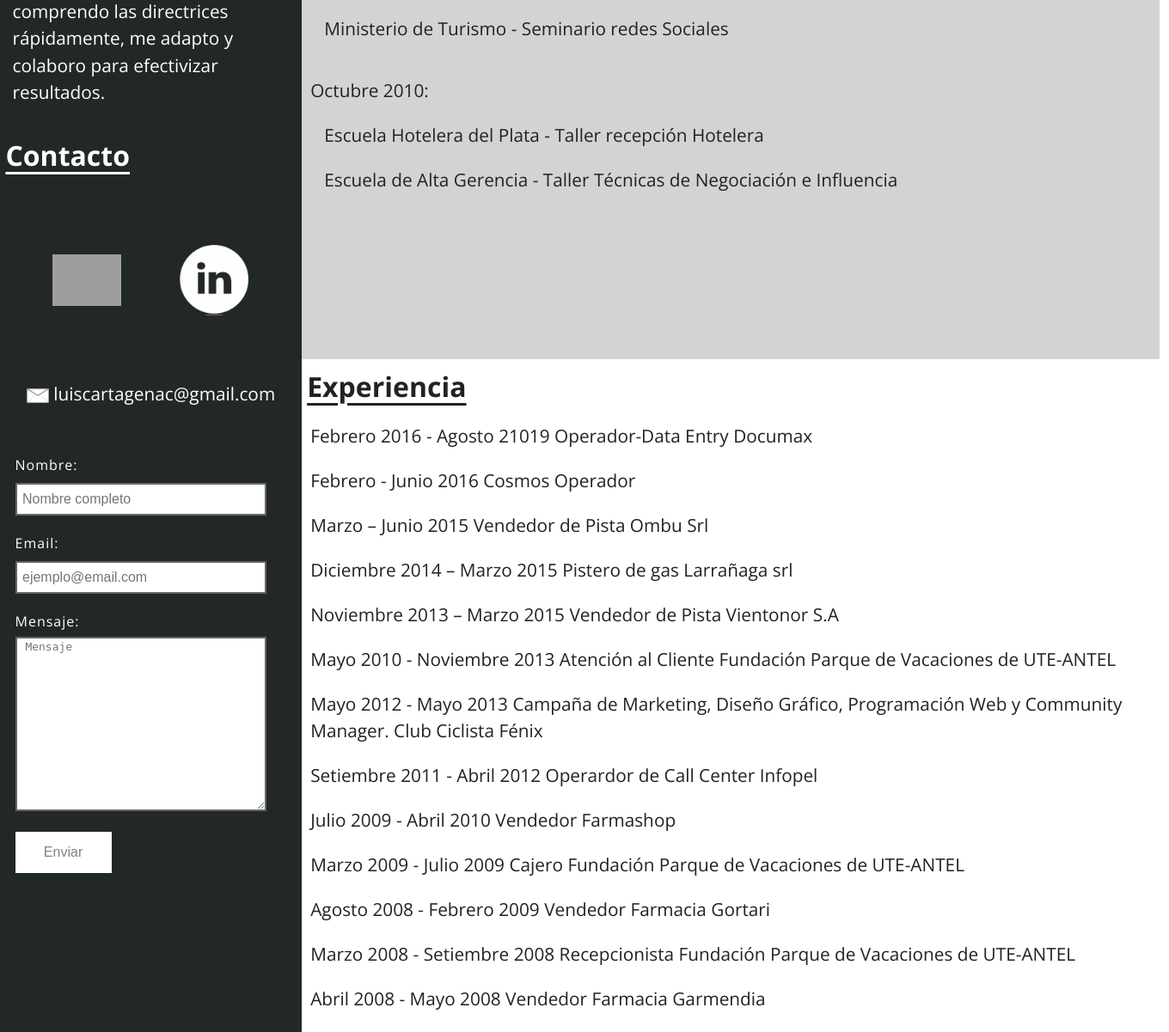
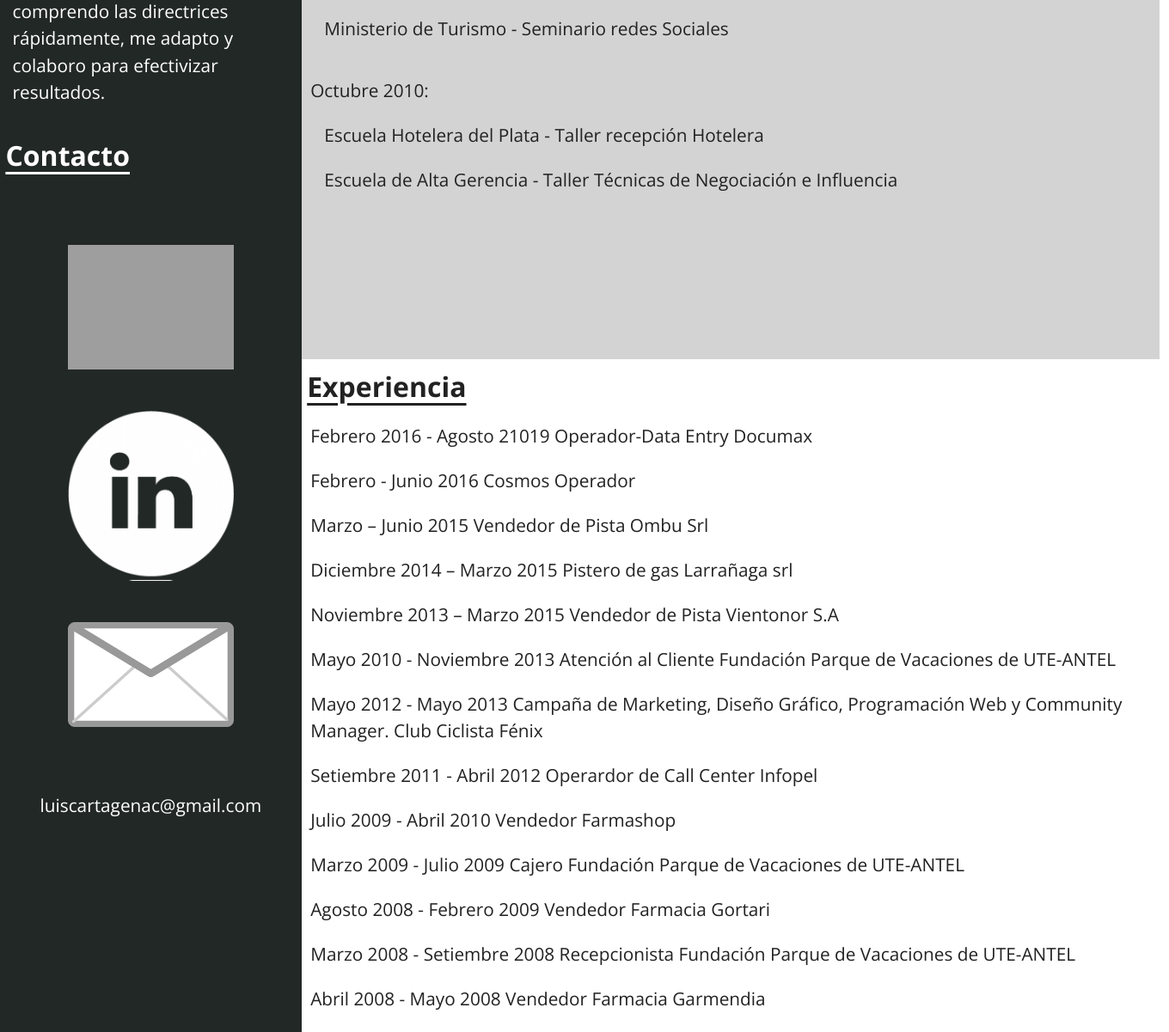
Before and after one commit to luiscarta/cv, a PHP site: page /index.html in a window 1360 px wide. Shown: the part 994-2195 px from the top of the page at 86% size. Run offline with PHP 8.4, Linux system fonts and the light colour scheme; grey boxes are pictures that could not be loaded.

Commit message:
Add files via upload
correcciones

```diff
--- a/css/album.css
+++ b/css/album.css
@@ -27,8 +27,8 @@
             transform: translateX(0);
   }
   100% {
-    -webkit-transform: translateX(calc(-705px * 7));
-            transform: translateX(calc(-705px * 7));
+    -webkit-transform: translateX(calc(-770px * 7));
+            transform: translateX(calc(-770px * 7));
   }
 }
 .slider {
--- a/css/estilos.css
+++ b/css/estilos.css
@@ -70,8 +70,8 @@ div.educacion ul, div.experiencia ul{
 }
 .iconos_a{
 	height: auto;
-	margin: 1.5em 2em;
-	width: 5em;
+	margin: 1.5em 1em;
+	width: 55%;
 }
 .iconos{
 	height: 0.8em;
--- a/index.html
+++ b/index.html
@@ -27,19 +27,11 @@ climas de trabajo. Independiente para elaborar, asumiendo las responsabilidades
 				<a href="https://api.whatsapp.com/send?phone=598097451697"><img src="img/whatsapp.png" alt="whatsapp" class="iconos_a"></a>
 			<a href="https://uy.linkedin.com/in/luis-cartagena-b806bb173"><img src="img/linkedin.png" alt="linkedin" class="iconos_a"></a>
 			<br>
-			<p class="centrado"><img src="img/mail.png" alt="mail" class="iconos"> luiscartagenac@gmail.com</p>
+			<a href="mailto:luiscartagenac@gmail.com">
+			<img src="img/mail.png" alt="mail" class="iconos_a"></a>
+			<p class="centrado"> luiscartagenac@gmail.com</p>
 			</div>
-			<div class="contacto">
-				<form method="post" action="index.php">
-       <label for="nombre"> Nombre:</label>
-       <input id="nombre" name="nombre" placeholder=" Nombre completo">
-       <label for="email"> Email:</label>
-       <input id="email" name="email" type="email" placeholder=" ejemplo@email.com">
-       <label for="mensaje"> Mensaje:</label>
-       <textarea id="mensaje" name="mensaje" placeholder=" Mensaje"></textarea>
-       <input id="submit" name="submit" type="submit" value="Enviar">
-				</form>
-			</div>
+
 		</div>
 <div class="educacion">
 	<h2>Educación</h2>
```
